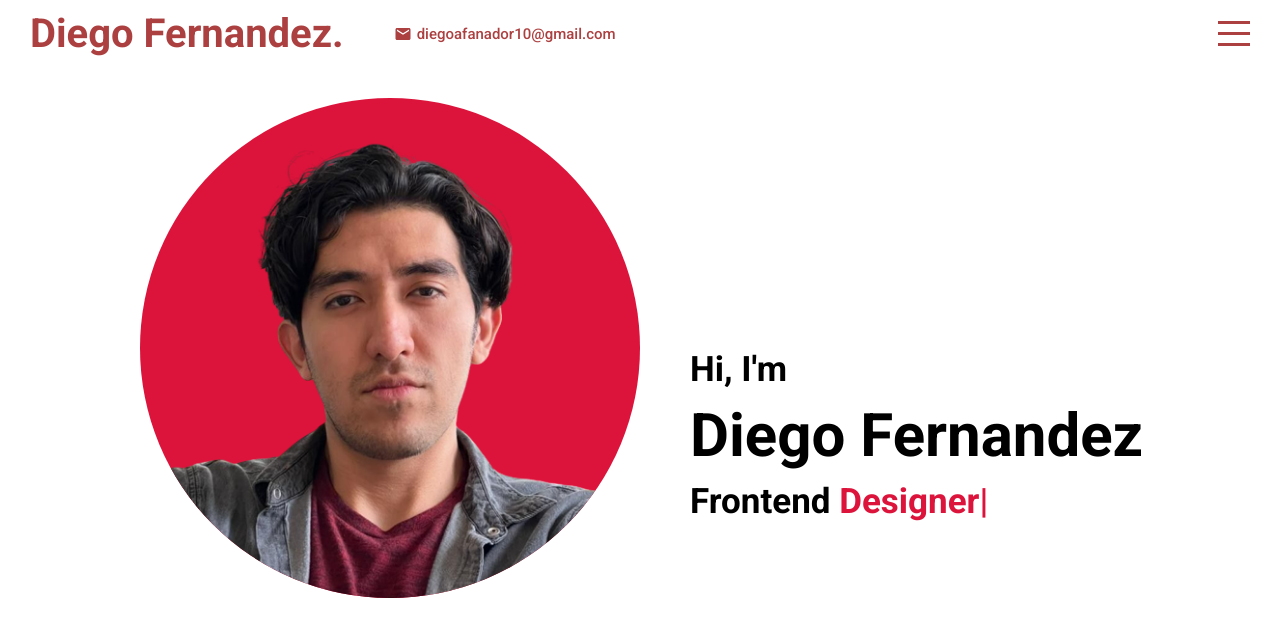
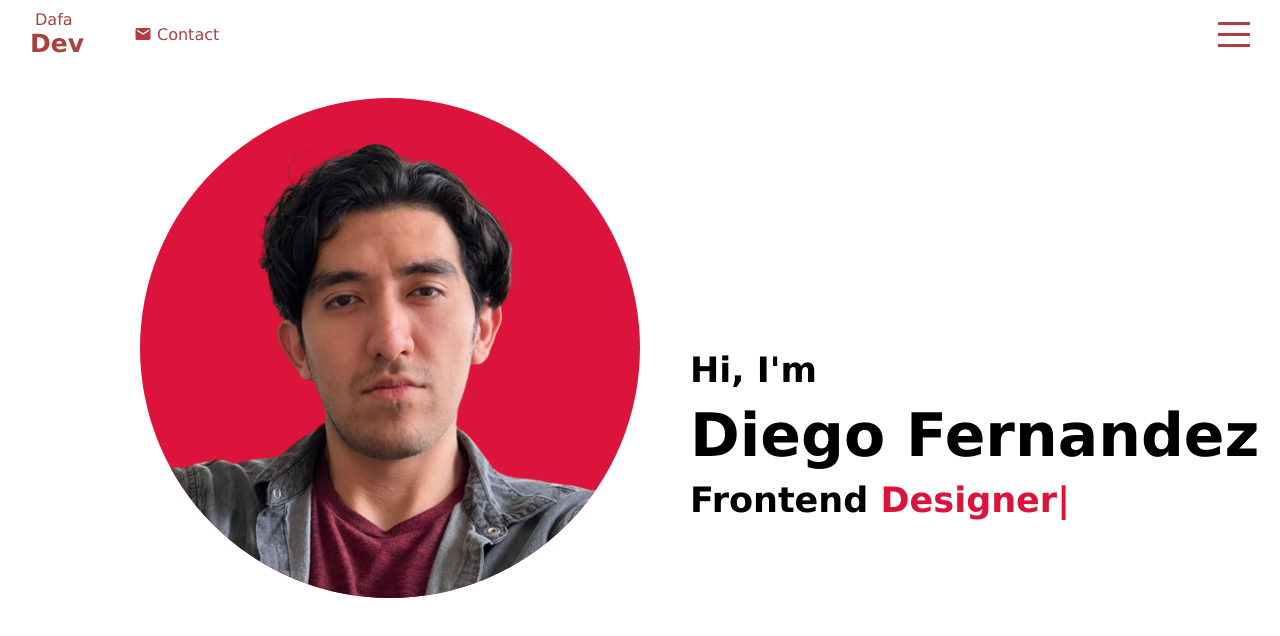
Before and after one commit to diegofer03/portfolio, a React (Create React App) app: page / in a window 1280 px wide. Shown: the top 636 px of the page. Built offline with nearby package versions, Linux system fonts and the light colour scheme.

Commit message:
[FIX]node version deploy

```diff
--- a/public/index.html
+++ b/public/index.html
@@ -12,7 +12,7 @@
     <style>
       *{
         margin: 0;
-        font-family: 'Roboto', sans-serif;
+        font-family: Verdana, Geneva, Tahoma, sans-serif;
         overflow-x: hidden;
       }
     </style>
--- a/src/components/topbar/Topbar.jsx
+++ b/src/components/topbar/Topbar.jsx
@@ -7,10 +7,13 @@ export default function Topbar({menuOpen,setMenuOpen}) {
         <div className={"topbar " + (menuOpen && "active")}>
             <div className="wrapper">
                 <div className="left">
-                    <a href="#intro" className="logo">Diego Fernandez.</a>
+                    <a href="#intro" className="logo">
+                        <span className="logo-1">Dafa</span>
+                        <span className="logo-2">Dev</span>
+                    </a>
                     <div className="itemcontainer">
                         <Mail className="icon"/>
-                        <span>diegoafanador10@gmail.com</span>
+                        <a className="contactBar" href="#contact">Contact</a>
                     </div>
                 </div>
                 <div className="right">
--- a/src/components/topbar/topbar.scss
+++ b/src/components/topbar/topbar.scss
@@ -23,14 +23,26 @@
             display: flex;
             align-items: center;
             .logo{
-                font-size: 40px;
-                font-weight: 700;
+                display: flex;
+                flex-direction: column;
+                justify-content: flex-start;
+                margin-right: 50px;
                 text-decoration: none;
                 color: inherit;
-                margin-right: 50px;
+                text-align: start;
 
                 @include mobile{
                     font-size: 20px;
+                }
+
+                .logo-1{
+                    // letter-spacing: 5px;
+                    margin-left: 5px;
+                }
+                .logo-2{
+                    font-size: 25px;
+                    font-weight: bold;
+                    // margin-left: -5px;
                 }
             }
 
@@ -50,6 +62,11 @@
                 span{
                     font-size: 15px;
                     font-weight: 500;
+                }
+
+                .contactBar{
+                    text-decoration: none;
+                    color: inherit;
                 }
             }
         }
```
Also changed, not shown: 1 other file (tests, documents, lock files or other folders).
